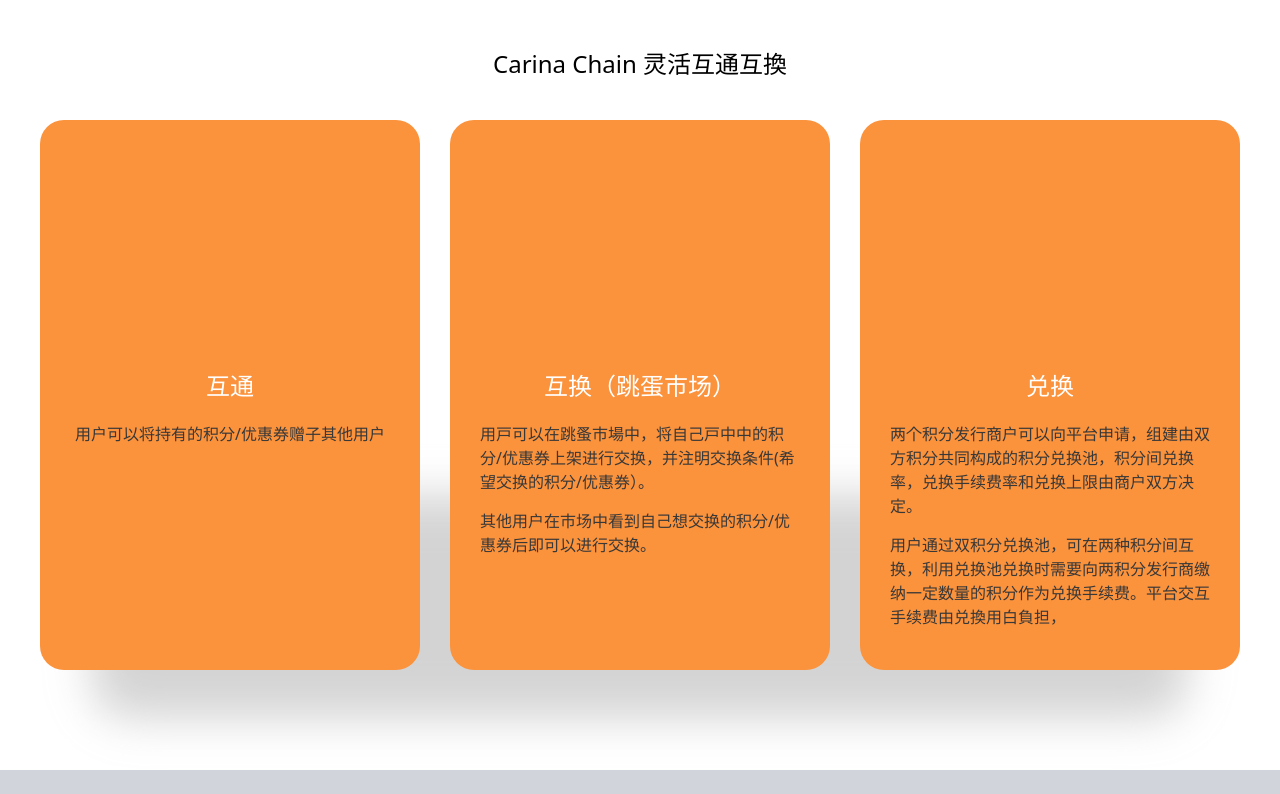
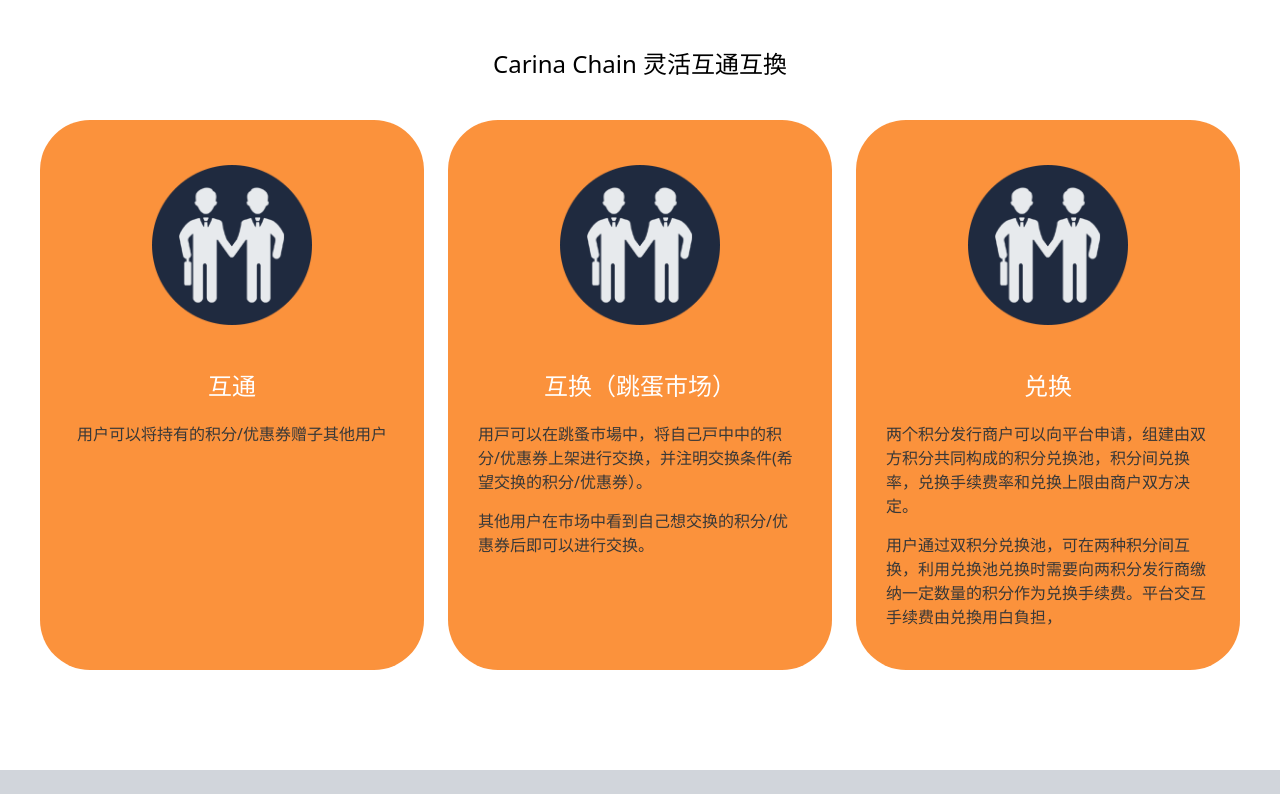
Before and after one commit to carinachain/dotcom-website, a Next.js app: page /en/exchange in a window 1280 px wide. Shown: the part 606-1400 px from the top of the page. Built offline with nearby package versions, Linux system fonts and the light colour scheme.

Commit message:
feat: optimize layout of all existing pages

```diff
--- a/src/app/[locale]/(app)/compontents/header.tsx
+++ b/src/app/[locale]/(app)/compontents/header.tsx
@@ -24,7 +24,7 @@
                         alt="LOGO"
                     />
                 </div>
-                <div className="flex justify-between flex-1">
+                <div className="justify-between flex-1 hidden lg:flex">
                     <HeaderContent></HeaderContent>
                     <div className="flex gap-x-3">
                         <div className='bg-orange-300 w-[36px] h-[36px] flex justify-center items-center rounded'>
--- a/src/app/[locale]/(app)/exchange/page.tsx
+++ b/src/app/[locale]/(app)/exchange/page.tsx
@@ -12,7 +12,7 @@
 const Carousel = function () {
   return (
     <div className="flex justify-center">
-      <div className="w-[1200px] grid grid-cols-2 bg-slate-300 h-[500px] rounded-t-[50px] overflow-hidden">
+      <div className="w-[1200px] grid grid-cols-1 md:grid-cols-2 bg-slate-300 h-[500px] rounded-none md:rounded-t-[50px] overflow-hidden">
         <div className="flex justify-center flex-col gap-4 px-14">
           <div className="text-2xl">积分/优惠券互通互换</div>
           <div className="text-2xl">自由灵活，各取所需</div>
@@ -20,7 +20,7 @@
           账户中的积分/优惠券可以与其他用户进行交换，以物易物让手中的积分/优惠券更自由，更灵活有用同时积分/优惠券的发行商户也扩大了自己的用户群
           </div>
         </div>
-        <div>
+        <div className="hidden md:block">
           <div className="bg-[url('/images/function_interchange_head_images_01.png')] bg-cover w-full h-[550px] -translate-y-10"></div>
         </div>
       </div>
@@ -36,22 +36,31 @@
       <div className="flex justify-center">
         <div className="w-[1200px]">
           <div className="flex justify-center text-2xl pt-[50px] pb-[40px]">Carina Chain 灵活互通互換</div>
-          <div className="h-[650px] flex justify-between text-color-2 bg-[url(/images/index_function_bg.png)] bg-no-repeat bg-contain bg-bottom">
-            <div className="flex flex-col items-center w-[380px] h-[550px] bg-orange-400 rounded-3xl">
-              <div className="text-white text-2xl mt-[250px] mb-[20px]">互通</div>
+          <div className="grid grid-cols-1 md:grid-cols-3 gap-6 text-color-2 mb-[100px]">
+            <div className="flex flex-col items-center w-full h-[550px] bg-orange-400 rounded-none md:rounded-[50px]">
+              <div className="h-[250px] flex justify-center items-center">
+                <div className="h-[160px] w-[160px] bg-[url(/images/function_interchange_icon_01.png)] bg-no-repeat bg-contain"></div>
+              </div>
+              <div className="text-white text-2xl mb-[20px]">互通</div>
               <div className="px-[30px]">
                 <div className="mb-[15px]">用户可以将持有的积分/优惠券赠子其他用户</div>
               </div>
             </div>
-            <div className="flex flex-col items-center w-[380px] h-[550px] bg-orange-400 rounded-3xl">
-              <div className="text-white text-2xl mt-[250px] mb-[20px]">互换（跳蛋市场）</div>
+            <div className="flex flex-col items-center w-full h-[550px] bg-orange-400 rounded-none md:rounded-[50px]">
+              <div className="h-[250px] flex justify-center items-center">
+                <div className="h-[160px] w-[160px] bg-[url(/images/function_interchange_icon_01.png)] bg-no-repeat bg-contain"></div>
+              </div>
+              <div className="text-white text-2xl mb-[20px]">互换（跳蛋市场）</div>
               <div className="px-[30px]">
                 <div className="mb-[15px]">用戸可以在跳蚤市場中，将自己戸中中的积分/优惠券上架进行交换，并注明交换条件(希望交换的积分/优惠券）。</div>
                 <div className="mb-[15px]">其他用户在市场中看到自己想交换的积分/优惠券后即可以进行交换。</div>
               </div>
             </div>
-            <div className="flex flex-col items-center w-[380px] h-[550px] bg-orange-400 rounded-3xl">
-              <div className="text-white text-2xl mt-[250px] mb-[20px]">兑换</div>
+            <div className="flex flex-col items-center w-full h-[550px] bg-orange-400 rounded-none md:rounded-[50px]">
+              <div className="h-[250px] flex justify-center items-center">
+                <div className="h-[160px] w-[160px] bg-[url(/images/function_interchange_icon_01.png)] bg-no-repeat bg-contain"></div>
+              </div>
+              <div className="text-white text-2xl mb-[20px]">兑换</div>
               <div className="px-[30px]">
                 <div className="mb-[15px]">两个积分发行商户可以向平台申请，组建由双方积分共同构成的积分兑换池，积分间兑换率，兑换手续费率和兑换上限由商户双方决定。</div>
                 <div className="mb-[15px]">用户通过双积分兑换池，可在两种积分间互换，利用兑换池兑换时需要向两积分发行商缴纳一定数量的积分作为兑换手续费。平台交互手续费由兑換用白負担，</div>
--- a/src/app/[locale]/(app)/points/page.tsx
+++ b/src/app/[locale]/(app)/points/page.tsx
@@ -11,7 +11,7 @@
 const Carousel = function () {
     return (
         <div className="flex justify-center">
-            <div className="w-[1200px] grid grid-cols-2 bg-slate-300 h-[500px] rounded-t-[50px] bg-orange-400/80">
+            <div className="w-[1200px] grid grid-cols-1 md:grid-cols-2 bg-slate-300 h-[500px] rounded-none md:rounded-t-[50px] bg-orange-400/80">
                 <div className="flex justify-center flex-col gap-4 px-10">
                     <div className="text-2xl">发行您商铺的专属积分/优惠券</div>
                     <div className="text-2xl">只需几个歩驟和1枚硬市（500日元）</div>
@@ -19,7 +19,7 @@
                         账户中的积分/优惠券可以与其他用户进行交换，以物易物让手中的积分/优惠券更自由，更灵活有用同时积分/优惠券的发行商户也扩大了自己的用户群
                     </div>
                 </div>
-                <div>
+                <div className="hidden md:block">
                     <div className="bg-[url('/images/function_exclusive_head_image_01.png')] bg-cover w-[400px] h-full"></div>
                 </div>
             </div>
@@ -31,13 +31,15 @@
     return (
         <div className="flex justify-center">
             <div className="w-[1200px] py-[80px]">
-                <div className="flex justify-bewteen">
-                    <div className="flex justify-center items-center flex-col rounded-full bg-orange-500 w-[250px] h-[250px] border-[20px] ml-[80px] text-white">
-                        <div className="text-7xl">
-                            500
-                        </div>
-                        <div className="text-2xl">
-                            日元
+                <div className="flex flex-col md:flex-row justify-bewteen">
+                    <div className="flex justify-center ml-0 md:ml-[80px] mb-[50px] md:mb-0">
+                        <div className="flex justify-center items-center flex-col rounded-full bg-orange-500 w-[250px] h-[250px] border-[20px] text-white">
+                            <div className="text-7xl">
+                                500
+                            </div>
+                            <div className="text-2xl">
+                                日元
+                            </div>
                         </div>
                     </div>
                     <div className="grow flex flex-col items-center justify-center">
@@ -49,7 +51,7 @@
                         </div>
                     </div>
                 </div>
-                <div className="grid grid-cols-3 gap-8 pt-[80px] px-[80px] text-gray-800">
+                <div className="grid grid-cols-1 md:grid-cols-3 gap-8 pt-[80px] px-[20px] lg:px-[80px] text-gray-800">
                     <div className="bg-gray-100 min-h-[400px] flex flex-col rounded-xl">
                         <div className="bg-[url('/images/function_exclusive_white_pic_01.png')] bg-cover h-[160px] m-[20px] rounded-xl">
                         </div>
@@ -72,7 +74,7 @@
                         </div>
                     </div>
                     <div className="bg-gray-100 min-h-[400px] flex flex-col rounded-md">
-                        <div className="bg-[url('/images/function_exclusive_white_pic_02.png')] bg-blue-100 h-[160px] m-[20px] rounded-md">
+                        <div className="bg-[url('/images/function_exclusive_white_pic_02.png')] bg-cover bg-blue-100 h-[160px] m-[20px] rounded-md">
                         </div>
                         <div className="m-[20px]">
                             <div className="text-2xl text-orange-500">
@@ -90,7 +92,7 @@
                         </div>
                     </div>
                     <div className="bg-gray-100 min-h-[400px] flex flex-col rounded-md">
-                        <div className="bg-[url('/images/function_exclusive_white_pic_03.png')] bg-blue-100 h-[160px] m-[20px] rounded-md">
+                        <div className="bg-[url('/images/function_exclusive_white_pic_03.png')] bg-cover bg-blue-100 h-[160px] m-[20px] rounded-md">
                         </div>
                         <div className="m-[20px]">
                             <div className="text-2xl text-orange-500">
```
Also changed, not shown: src/app/[locale]/(app)/page.tsx (+21 -12 lines).
